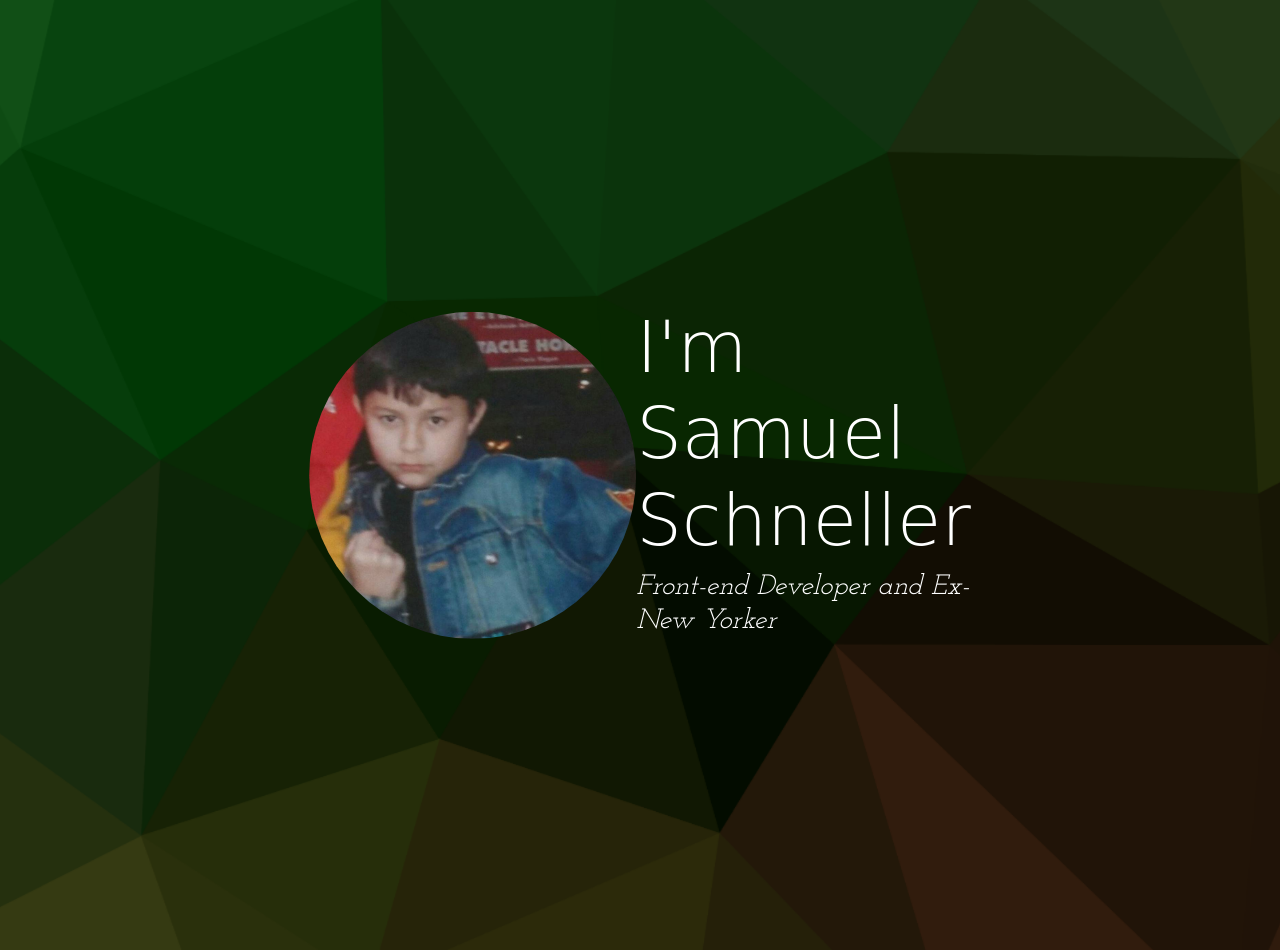
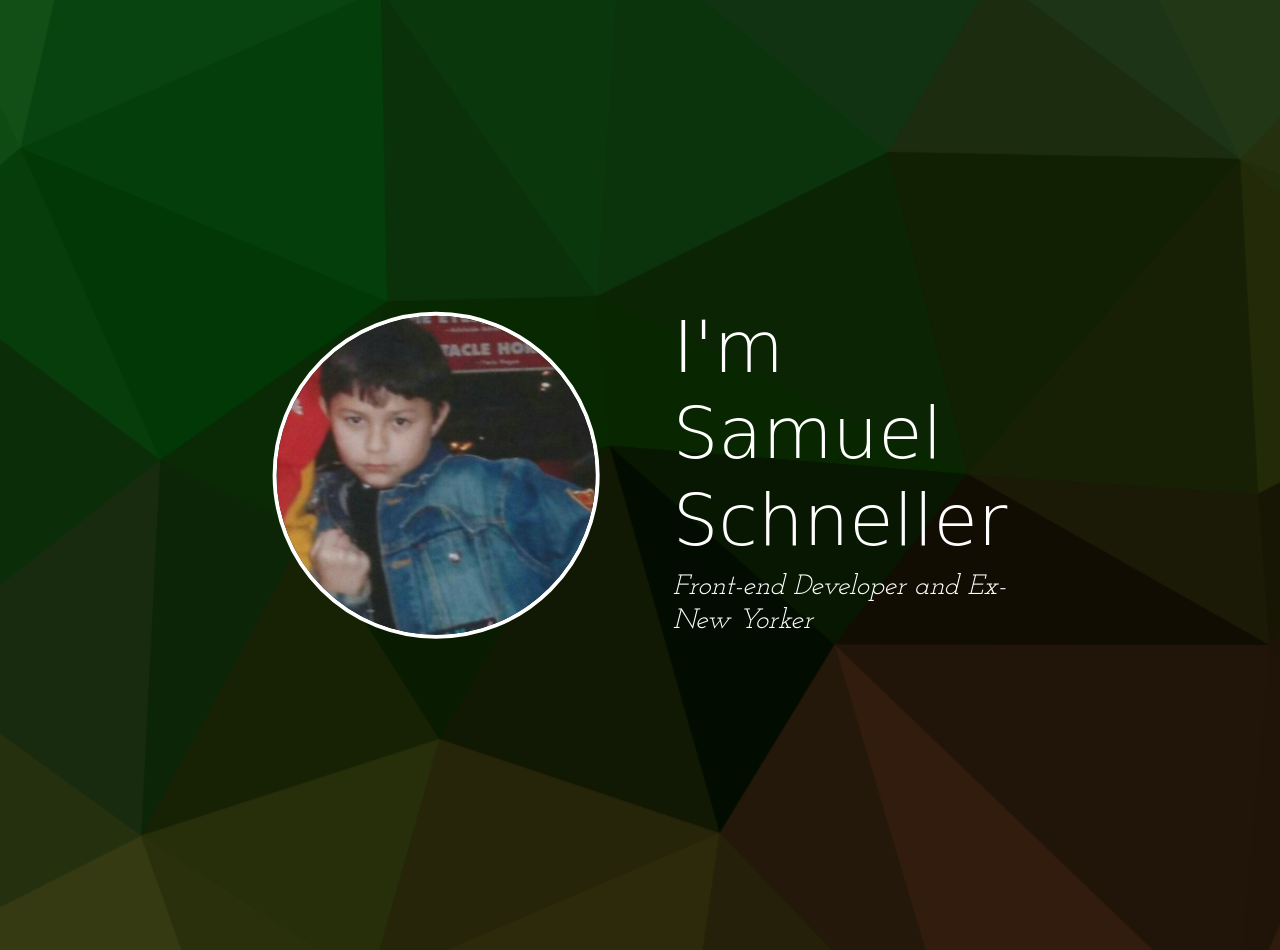
Before and after one commit to sschneller/sschneller.github.io, a plain HTML site: page index.html in a window 1280 px wide. Drawn offline with nearby package versions, Linux system fonts and the light colour scheme; a web font is replaced by a local one.

Commit message:
Update style.css

```diff
--- a/style.css
+++ b/style.css
@@ -4,6 +4,11 @@
 
 h1 {
     font-family: 'Fredericka the Great', cursive;
+}
+
+#avatar {
+    margin-right: 73px;
+    border: 4px solid #FFF;
 }
 
 #title-card {
```
